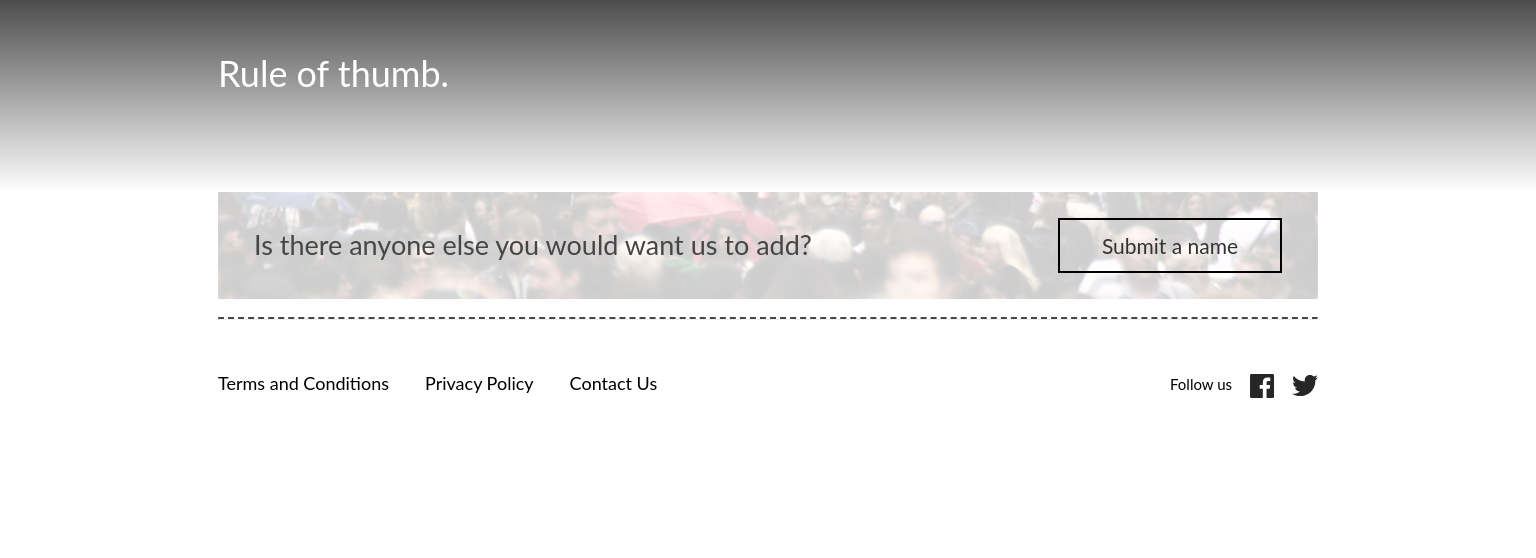
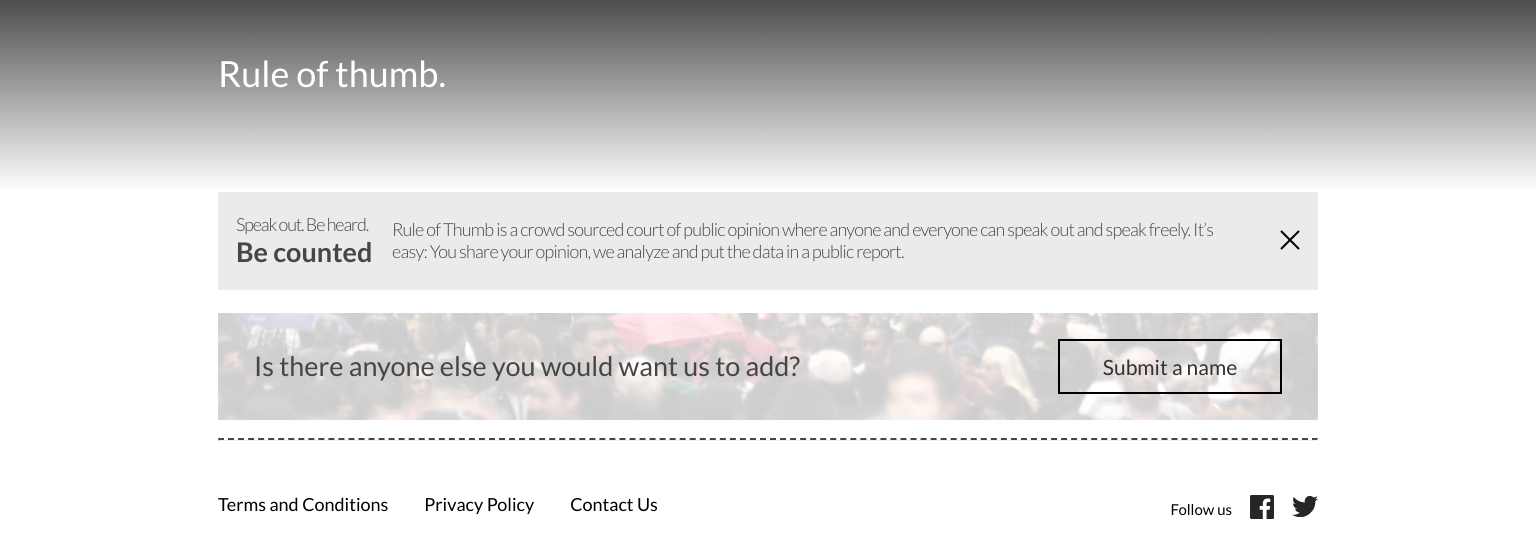
Before and after one commit to fxisco/zemoga-ui-test, a Vue app: page / in a window 1536 px wide. Shown: the top 558 px of the page. Built offline with nearby package versions, Linux system fonts and the light colour scheme.

Commit message:
feat(top-banner): add top banner

```diff
--- a/index.html
+++ b/index.html
@@ -3,6 +3,7 @@
   <head>
     <meta charset="UTF-8" />
     <link rel="icon" type="image/svg+xml" href="/vite.svg" />
+    <link href='https://fonts.googleapis.com/css?family=Lato:300,400,700' rel='stylesheet' type='text/css'>
     <meta name="viewport" content="width=device-width, initial-scale=1.0" />
     <title>Rule of Thumb™️</title>
   </head>
--- a/src/App.vue
+++ b/src/App.vue
@@ -1,5 +1,6 @@
 <script>
 import Header from './components/Header.vue'
+import BannerTop from './components/BannerTop.vue'
 import Banner from './components/Banner.vue'
 import Footer from './components/Footer.vue'
 
@@ -7,6 +8,7 @@
   name: 'App',
   components: {
     Banner,
+    BannerTop,
     Header,
     Footer
   }
@@ -17,6 +19,7 @@
 <template>
   <Header />
   <div class="content">
+    <BannerTop />
     <Banner />
     <hr class="separator" />
     <Footer />
--- /dev/null
+++ b/src/components/BannerTop.vue
@@ -0,0 +1,138 @@
+<script>
+export default {
+  name: 'BannerTop',
+  data: () => ({
+    showBanner: true
+  }),
+  methods: {
+    closeBanner() {
+      this.showBanner = false;
+    }
+  }
+}
+</script>
+
+<template>
+  <section v-if="showBanner" class="banner-top__container">
+    <div class="banner-top__title">
+      <div class="banner-top__title-top">
+        Speak out. Be heard.
+      </div>
+      <div class="banner-top__title-bottom">
+        Be counted
+      </div>
+    </div>
+    <div class="banner-top__description">
+      Rule of Thumb is a crowd sourced court of public opinion where anyone and everyone can speak out and speak freely. It’s easy: You share your opinion, we analyze and put the data in a public report.
+    </div>
+    <button @click="closeBanner" class="banner-top__action" aria-label="Close banner">
+      <img src="../assets/close.svg" aria-hidden="true">
+    </button>
+  </section>
+</template>
+
+<style lang="scss">
+.banner-top {
+  &__container {
+    align-items: center;
+    background-color: #EBEBEB;
+    display: flex;
+    flex-direction: row;
+    gap: 0.75rem;
+    margin-bottom: 1.438rem;
+    padding: 0.75rem;
+  }
+
+  &__title {
+    flex: 0 0 7.875rem;
+    height: fit-content;
+  }
+
+  &__title-top {
+    color: #464646;
+    font-size: 0.938rem;
+    font-weight: 300;
+    line-height: 1.125rem;
+    letter-spacing: -0.9375px;
+  }
+
+  &__title-bottom {
+    color: #464646;
+    font-size: 1.5rem;
+    font-weight: 700;
+    line-height: 1.8rem;
+    letter-spacing: -0.889px;
+  }
+
+  &__description {
+    color: #464646;
+    font-size: 0.938rem;
+    font-weight: 300;
+    line-height: 1.125rem;
+    letter-spacing: -0.625px;
+  }
+
+  &__action {
+    display: none;
+  }
+}
+
+@media (min-width: 768px) {
+  .banner-top {
+    &__container {
+      gap: 1.313rem;
+      padding: 1.438rem 0.875rem;
+    }
+
+    &__title {
+      flex: 0 0 6.813rem;
+    }
+
+    &__title-top {
+      font-size: 0.875rem;
+      letter-spacing: -1.125px;
+      line-height: 1.05rem;
+    }
+
+    &__title-bottom {
+      font-size: 1.313rem;
+      line-height: 1.575rem;
+      letter-spacing: 0px;
+    }
+
+    &__description {
+      font-size: 1.125rem;
+      line-height: 1.35rem;
+      letter-spacing: -0.75px;
+    }
+  }
+}
+
+@media (min-width: 1440px) {
+  .banner-top {
+    &__container {
+      gap: 1.125rem;
+      padding: 1.375rem 1.125rem;
+    }
+
+    &__title {
+      flex: 0 0 8.625rem;
+    }
+
+    &__title-top {
+      font-size: 1.125rem;
+      line-height: 1.35rem;
+    }
+
+    &__title-bottom {
+      font-size: 1.688rem;
+      line-height: 2.025rem;
+    }
+
+    &__action {
+      display: unset;
+      margin-left: 1.188rem;
+    }
+  }
+}
+</style>
--- a/src/components/Footer.vue
+++ b/src/components/Footer.vue
@@ -108,15 +108,19 @@
       gap: 2.25rem;
     }
 
-    &__social-text {
-      font-size: 0.938rem;
-      line-height: 1.313rem;
-    }
-
     &__social,
     &__social-logos {
       gap: 1.125rem;
     }
+
+    &__social {
+      align-items: center;
+    }
+
+    &__social-text {
+      font-size: 0.938rem;
+      line-height: 1.125rem;
+    }
   }
 }
 </style>
```
